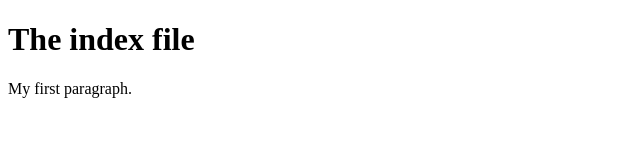
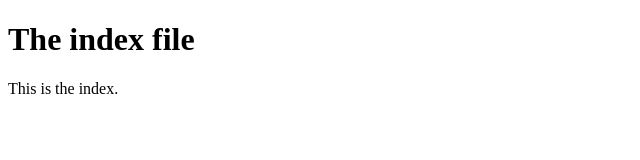
Before and after one commit to gitter-badger/banana-phone, a plain HTML site: page index.html in a window 1280 px wide. Shown: the full height of the page, 0-640 px from the left. Drawn offline with Linux system fonts and the light colour scheme.

Commit message:
change index.html

```diff
--- a/index.html
+++ b/index.html
@@ -7,7 +7,7 @@
 <body>
 
 <h1>The index file</h1>
-<p>My first paragraph.</p>
+<p>This is the index.</p>
 
 </body>
 </html>
```
